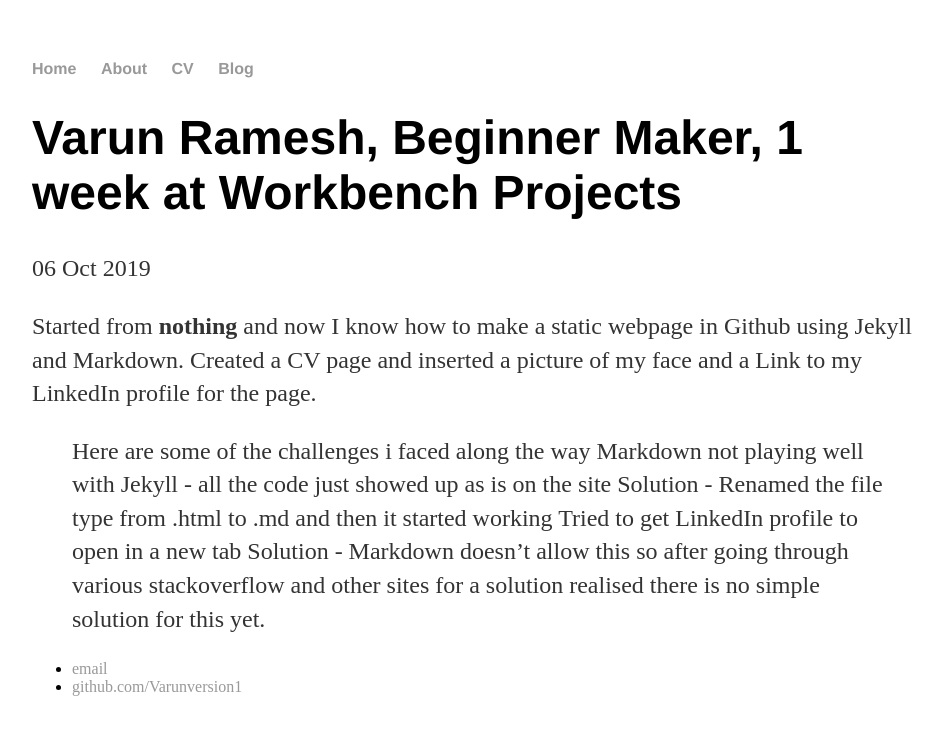
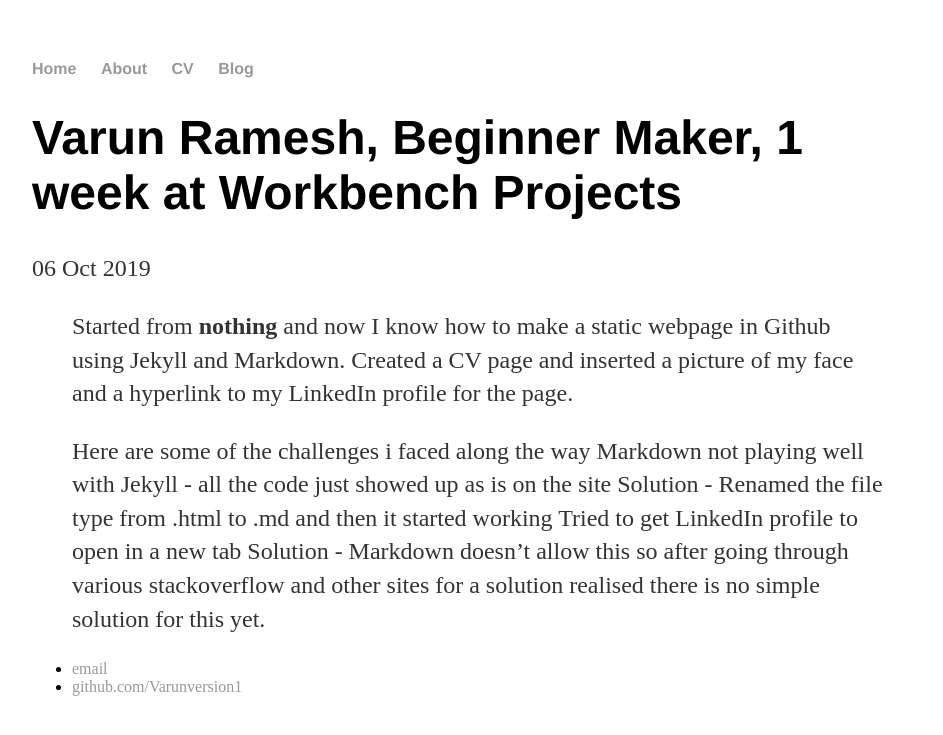
Before and after one commit to Varunversion1/Varunversion1.github.io, a Jekyll site: the page built from _posts/2019-10-06-varun-first-week.md, in a window 1280 px wide. Shown: the top 735 px of the page, without its empty margins (160-1103 px from the left). Built offline with Jekyll 4.4.1, drawn with Linux system fonts in a browser that asks for light colours.

Commit message:
Update 2019-10-06-varun-first-week.md

```diff
--- a/_posts/2019-10-06-varun-first-week.md
+++ b/_posts/2019-10-06-varun-first-week.md
@@ -4,8 +4,8 @@ title: "Varun Ramesh, Beginner Maker, 1 week at Workbench Projects"
 date: 2019-10-06
 ---
 
-Started from **nothing** and now I know how to make a static webpage in Github using Jekyll and Markdown.
-Created a CV page and inserted a picture of my face and a Link to my LinkedIn profile for the page.
+> Started from **nothing** and now I know how to make a static webpage in Github using Jekyll and Markdown.
+> Created a CV page and inserted a picture of my face and a hyperlink to my LinkedIn profile for the page.
 >
 > Here are some of the challenges i faced along the way
 > Markdown not playing well with Jekyll - all the code just showed up as is on the site
```
